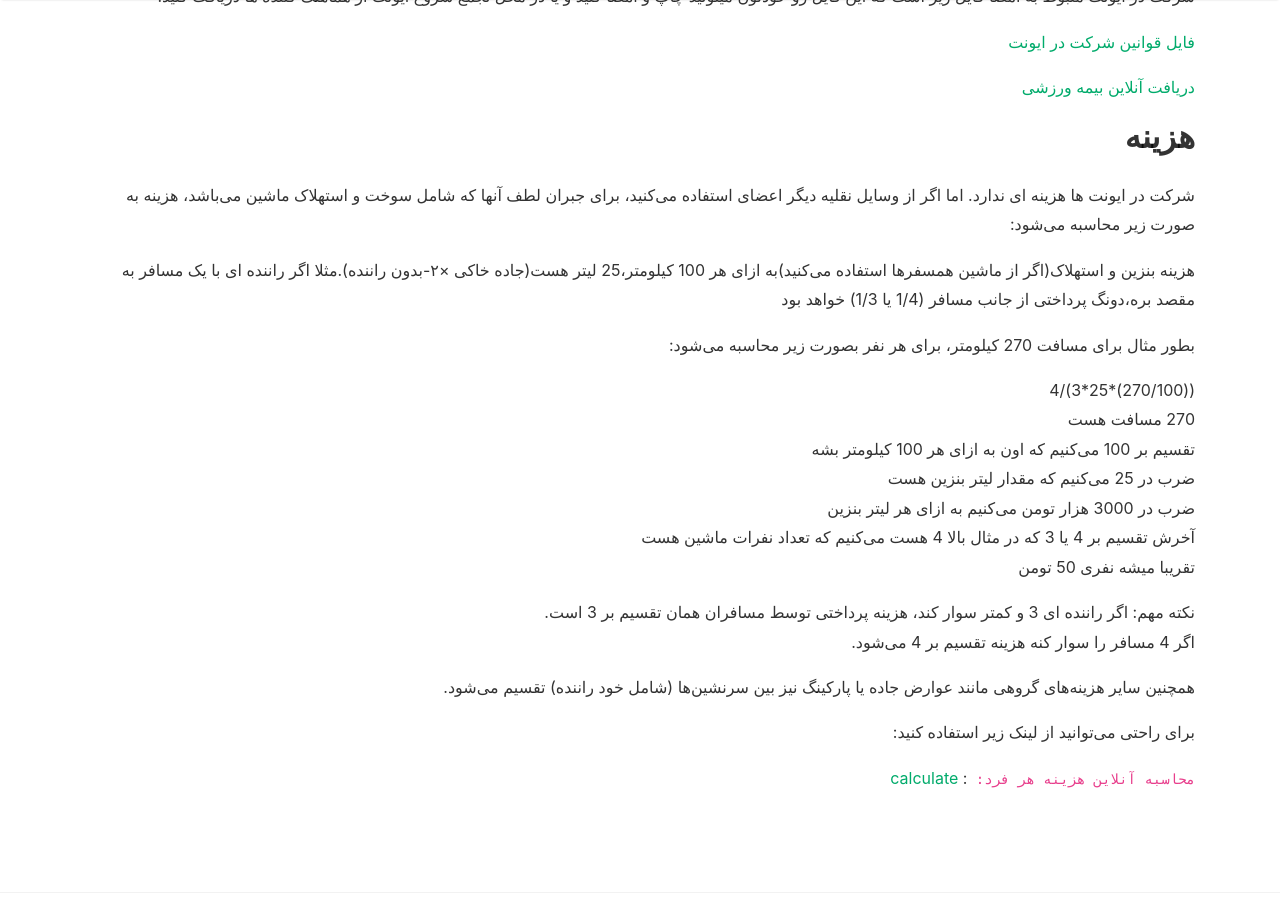
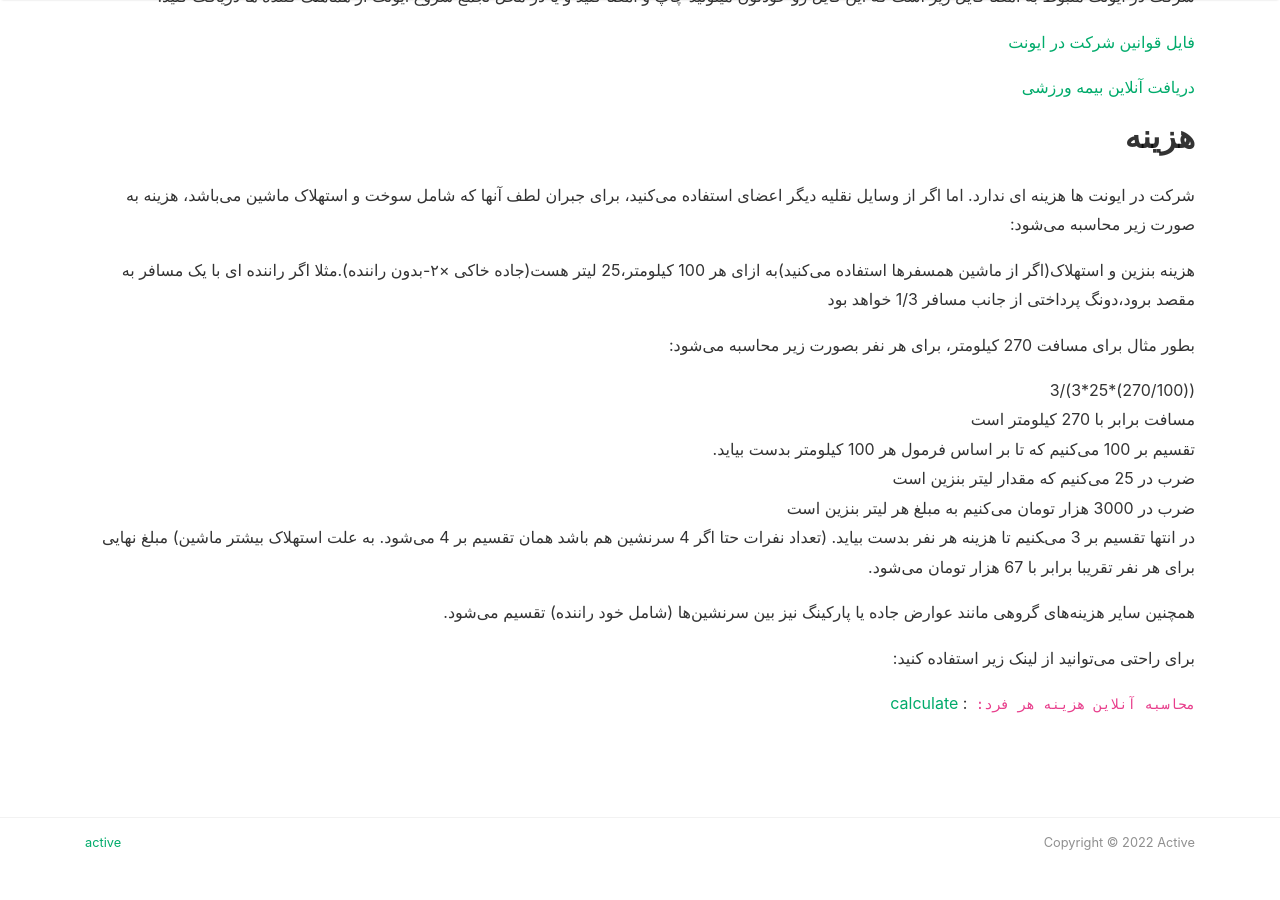
Before and after one commit to MHKarami97/active, a Jekyll site: the page built from _pages/rules-weekend.md, in a window 1280 px wide and 900 px high, scrolled down 1478 px. Built offline with Jekyll 4.4.1, drawn with Linux system fonts in a browser that asks for light colours; nearby versions of some CDN libraries.

Commit message:
update rule

```diff
--- a/_pages/rules-weekend.md
+++ b/_pages/rules-weekend.md
@@ -57,20 +57,17 @@
 ## هزینه
 شرکت در ایونت ها هزینه ای ندارد. اما اگر از وسایل نقلیه دیگر اعضای استفاده می‌کنید، برای جبران لطف آنها که شامل سوخت و استهلاک ماشین می‌باشد، هزینه به صورت زیر محاسبه می‌شود:
 
-هزینه بنزین و استهلاک(اگر از ماشین همسفرها استفاده می‌کنید)به ازای هر 100 کیلومتر،25 لیتر هست(جاده خاکی ×۲-بدون راننده).مثلا اگر راننده ای با یک مسافر به مقصد بره،دونگ پرداختی از جانب مسافر (1/4 یا 1/3) خواهد بود
+هزینه بنزین و استهلاک(اگر از ماشین همسفرها استفاده می‌کنید)به ازای هر 100 کیلومتر،25 لیتر هست(جاده خاکی ×۲-بدون راننده).مثلا اگر راننده ای با یک مسافر به مقصد برود،دونگ پرداختی از جانب مسافر 1/3 خواهد بود
 
 بطور مثال برای مسافت 270 کیلومتر، برای هر نفر بصورت زیر محاسبه می‌شود:
 
-((270/100)\*25\*3)/4
-270 مسافت هست
-تقسیم بر 100 می‌کنیم که اون به ازای هر 100 کیلومتر بشه
-ضرب در 25 می‌کنیم که مقدار لیتر بنزین هست
-ضرب در 3000 هزار تومن می‌کنیم به ازای هر لیتر بنزین
-آخرش تقسیم بر 4 یا 3 که در مثال بالا 4 هست می‌کنیم که تعداد نفرات ماشین هست
-تقریبا میشه نفری 50 تومن
-
-نکته مهم: اگر راننده ای 3 و کمتر سوار کند، هزینه پرداختی توسط مسافران همان تقسیم بر 3 است.
-اگر 4 مسافر را سوار کنه هزینه تقسیم بر 4 می‌شود.
+((270/100)\*25\*3)/3
+مسافت برابر با 270 کیلومتر است
+تقسیم بر 100 می‌کنیم که تا بر اساس فرمول هر 100 کیلومتر بدست بیاید.
+ضرب در 25 می‌کنیم که مقدار لیتر بنزین است
+ضرب در 3000 هزار تومان می‌کنیم به مبلغ هر لیتر بنزین است
+در انتها تقسیم بر 3 می‌‍کنیم تا هزینه هر نفر بدست بیاید. (تعداد نفرات حتا اگر 4 سرنشین هم باشد همان تقسیم بر 4 می‌شود. به علت استهلاک بیشتر ماشین)
+مبلغ نهایی برای هر نفر تقریبا برابر با 67 هزار تومان می‌شود.
 
 همچنین سایر هزینه‌های گروهی مانند عوارض جاده یا پارکینگ نیز بین سرنشین‌ها (شامل خود راننده) تقسیم می‌شود.
 
```
Also changed, not shown: _layouts/calculate.html (+1 -18 lines).
